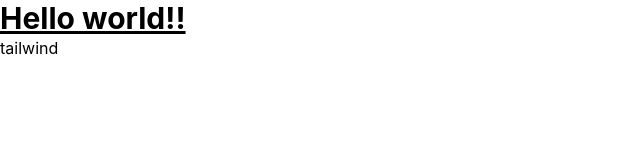
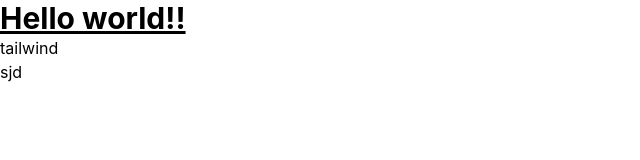
Before and after one commit to UmiduKaushika97/SUPERMARKETAPP, a React (Vite) app: page / in a window 1280 px wide. Shown: the top 160 px of the page, without its empty margins (0-640 px from the left). Built offline with nearby package versions, Linux system fonts and the light colour scheme.

Commit message:
pharagraph add

```diff
--- a/src/App.tsx
+++ b/src/App.tsx
@@ -14,7 +14,10 @@ function App() {
   </h1>
 
   <h2>tailwind</h2>
+  <p>sjd</p>
     </>
+
+
   )
 }
 
```
